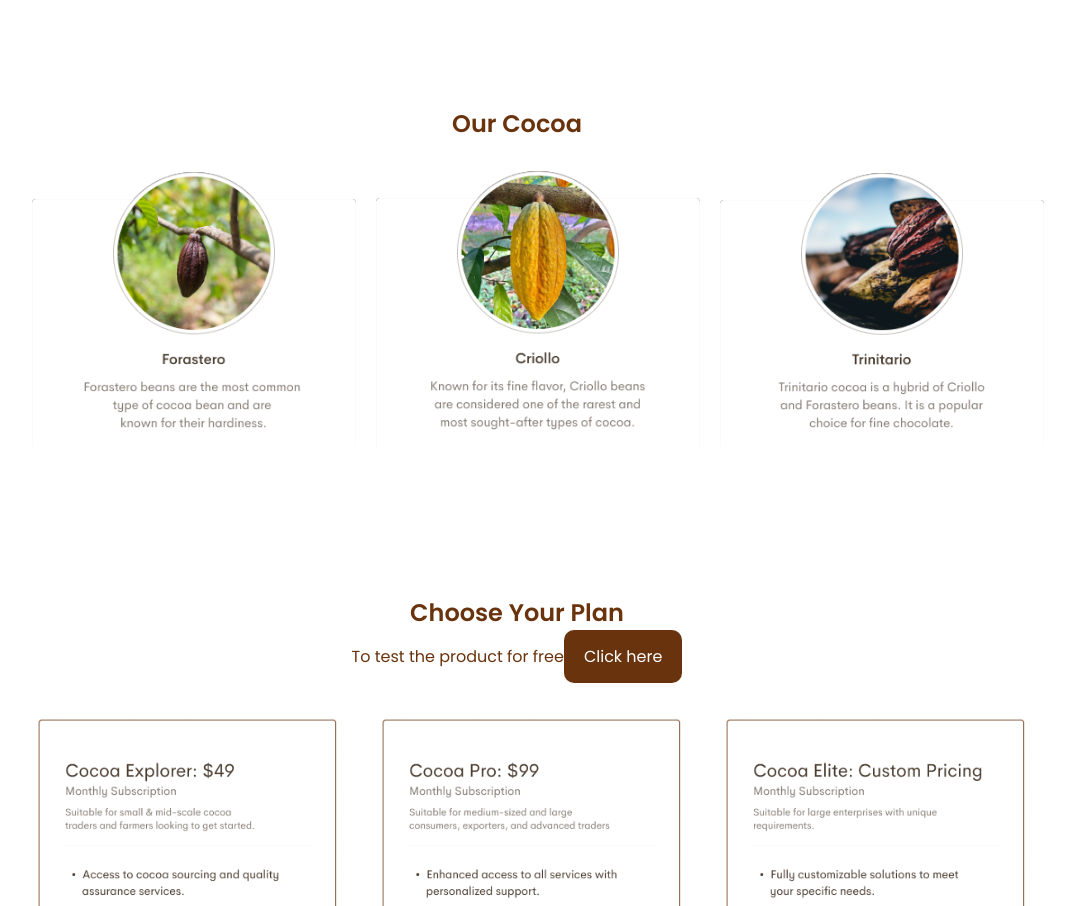
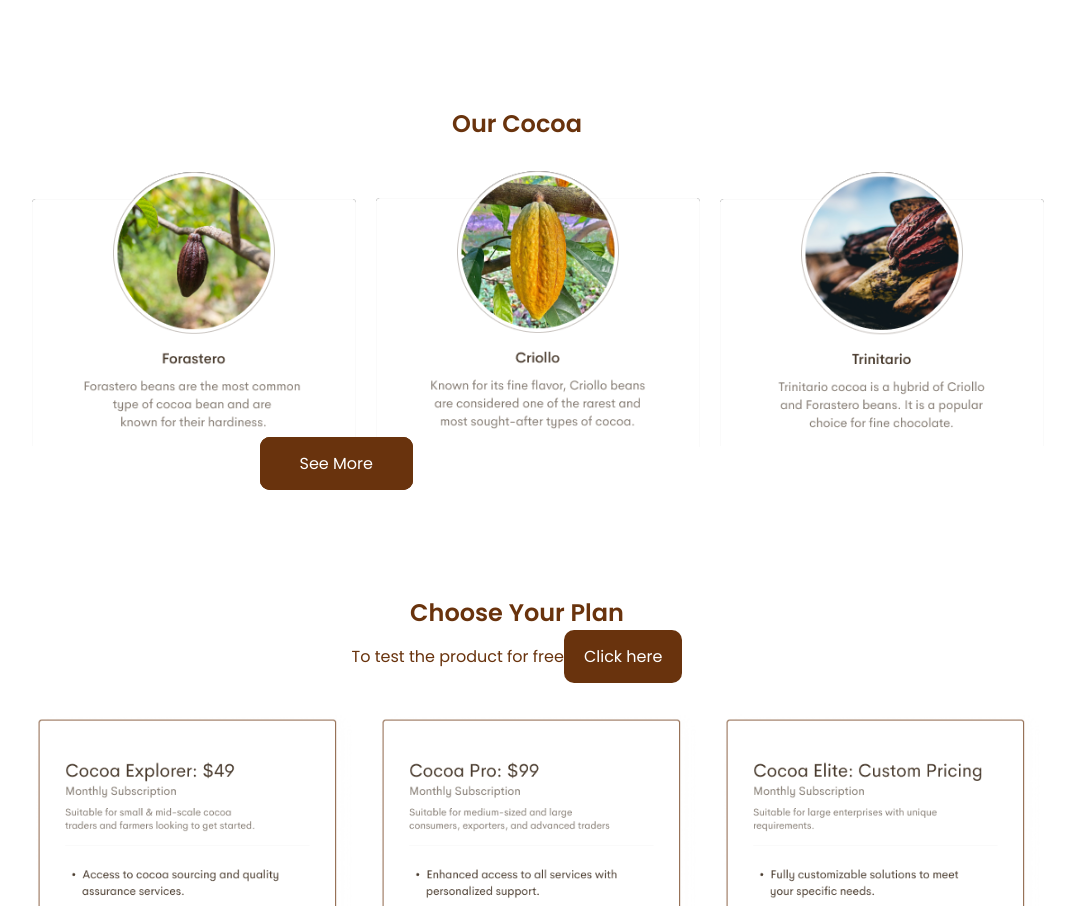
Before and after one commit to JosephMugo8711/cocoa-world3, a React (Create React App) app: page / in a window 1280 px wide. Shown: the part 2001-2907 px from the top of the page, without its empty margins (123-1198 px from the left). Built offline with nearby package versions, Linux system fonts and the light colour scheme.

Commit message:
Update Cocoa.jsx

```diff
--- a/src/components/Cocoa.jsx
+++ b/src/components/Cocoa.jsx
@@ -1,9 +1,10 @@
 import React from 'react'
+import 'animate.css';
 
 function Cocoa() {
   return (
     <section className="section brand">
-      <div className="brand-container container">
+      <div className="brand-container container animate__animated animate__backInLeft animate__delay-5s">
         <h2
           style={{
             alignItems: "center",
@@ -16,33 +17,33 @@ function Cocoa() {
         <div className="brand-images">
           <div className="brand-image">
             <img src="images/1 (1).png" alt="" className="brand-img" />
-            {/*<button
+            <button
               className="button2"
               href="#"
               style={{ justifyContent: "center", display: "flex" }}
             >
               See More{" "}
-            </button>*/}
+            </button>
           </div>
           <div className="brand-image">
             <img src="images/2 (1).png" alt="" className="brand-img" />
-            {/*<button
+            <button
               className="button2"
               href="#"
               style={{ justifyContent: "center", display: "flex" }}
             >
               See More{" "}
-            </button>*/}
+            </button>
           </div>
           <div className="brand-image">
             <img src="images/3 (1).png" alt="" className="brand-img" />
-           {/*<button
+           <button
               className="button2"
               href="#"
               style={{ justifyContent: "center", display: "flex" }}
             >
               See More{" "}
-            </button>*/}
+            </button>
           </div>
         </div>
       </div>
```
